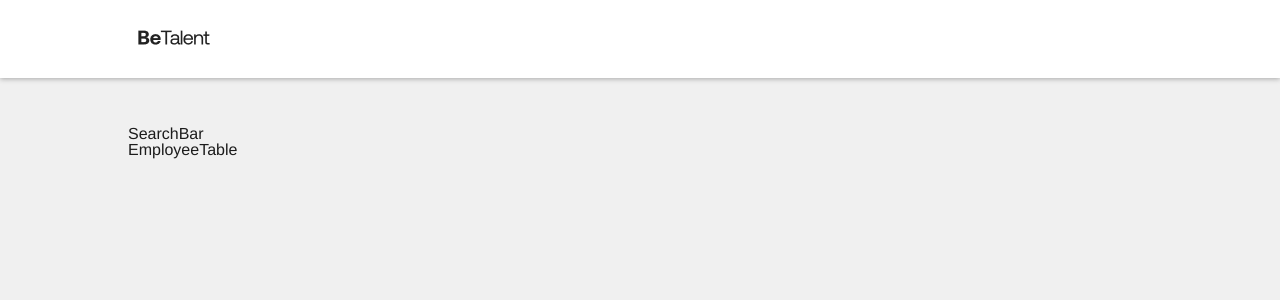
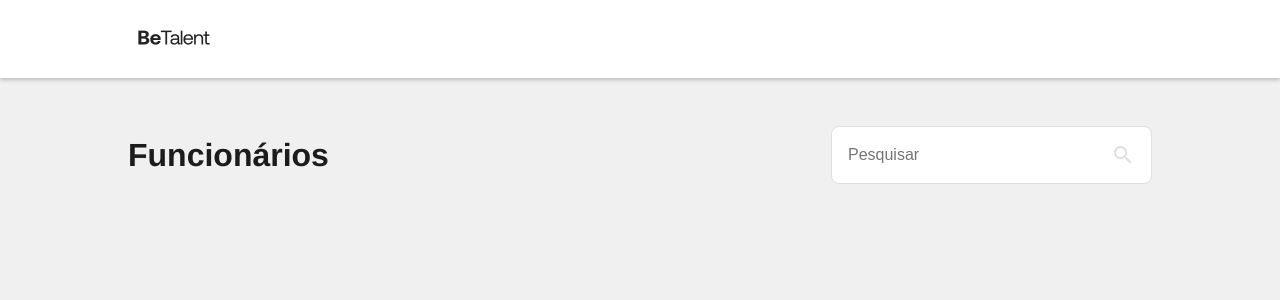
Before and after one commit to ecpieritz/betalent-dashboard, a React (Create React App) app: page / in a window 1280 px wide. Shown: the top 300 px of the page. Built offline with nearby package versions, Linux system fonts and the light colour scheme.

Commit message:
feat: add searchBar component

```diff
--- a/src/App.tsx
+++ b/src/App.tsx
@@ -1,11 +1,5 @@
-import HomePage from './pages/Home';
+import Home from "./pages/Home";
 
-function App() {
-  return (
-    <main>
-      <HomePage />
-    </main>
-  );
+export default function App() {
+  return <Home />;
 }
-
-export default App;
--- a/src/components/SearchBar.tsx
+++ b/src/components/SearchBar.tsx
@@ -1,7 +1,25 @@
-const SearchBar = () => {
-    return (
-        <p>SearchBar</p>
-    );
-  }
+import { useState } from "react";
+import search from '../assets/images/search.png';
 
-  export default SearchBar;
+type SearchBarProps = {
+  onSearch: (query: string) => void;
+};
+
+export default function SearchBar({ onSearch }: SearchBarProps) {
+  const [query, setQuery] = useState("");
+
+  return (
+    <div className="search-bar">
+      <input
+        type="text"
+        placeholder="Pesquisar"
+        value={query}
+        onChange={(e) => {
+          setQuery(e.target.value);
+          onSearch(e.target.value);
+        }}
+      />
+      <img src={search} alt="lupa de pesquisar" className="icon" />
+    </div>
+  );
+}
--- a/src/pages/Home.tsx
+++ b/src/pages/Home.tsx
@@ -1,17 +1,22 @@
-import Header from '../components/Header';
-import SearchBar from '../components/SearchBar';
-import EmployeeTable from '../components/EmployeeTable';
+import { useState } from "react";
+import Header from "../components/Header";
+import SearchBar from "../components/SearchBar";
+import EmployeeTable from "../components/EmployeeTable";
 
-const HomePage = () => {
-    return (
-        <div className="home">
-            <Header />
-            <div className="container">
-                <SearchBar />
-                <EmployeeTable />
+export default function Home() {
+  const [searchQuery, setSearchQuery] = useState("");
+
+  return (
+    <>
+      <Header />
+      <main>
+        <div className="container">
+            <div className="row-space-bettween">
+              <h1>Funcionários</h1>
+              <SearchBar onSearch={setSearchQuery} />
             </div>
         </div>
-    );
+      </main>
+    </>
+  );
 }
-
-export default HomePage;
--- /dev/null
+++ b/src/styles/components/_searchBar.scss
@@ -0,0 +1,22 @@
+.search-bar {
+    display: flex;
+    background-color: $white;
+    align-items: center;
+    gap: 8px;
+    border: 1px solid $grey-light;
+    padding: 16px;
+    border-radius: 8px;
+    width: 287px;
+
+    input {
+      border: none;
+      outline: none;
+      flex: 1;
+      color: $black;
+      font-size: 16px;
+    }
+
+    .icon {
+      cursor: pointer;
+    }
+  }
--- a/src/styles/components/components.scss
+++ b/src/styles/components/components.scss
@@ -1 +1,2 @@
 @import './header';
+@import './searchbar';
```
Also changed, not shown: src/assets/images/search.png (added).
